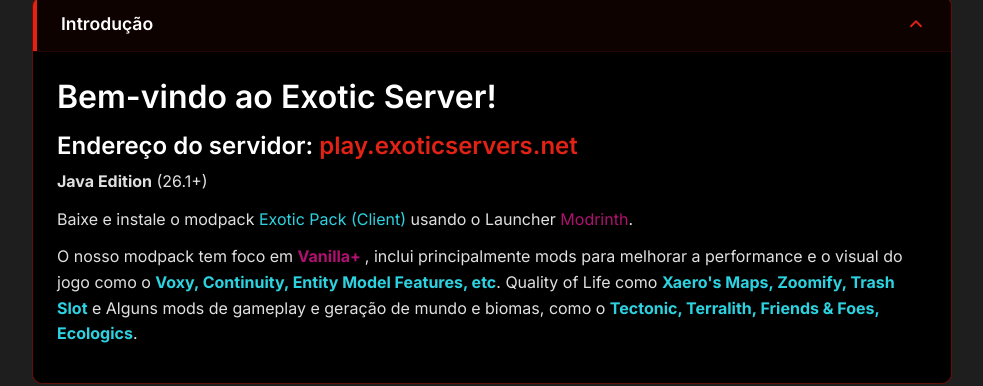
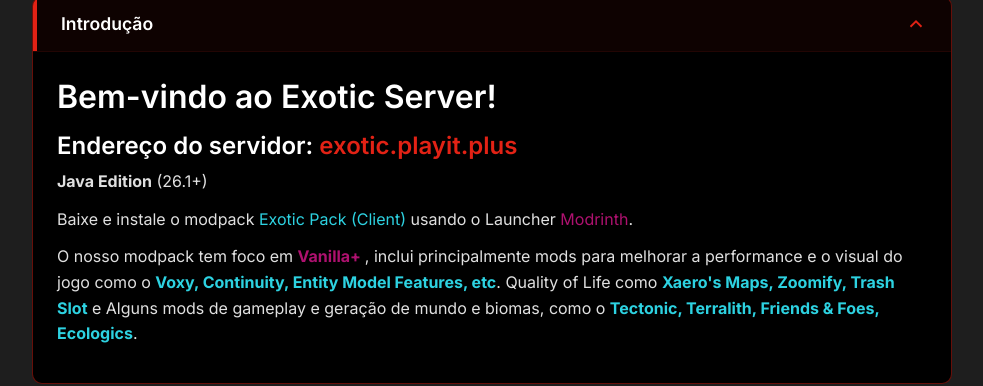
Before and after one commit to exotic-group/mc-exotic-server, a Jekyll site: the page built from docs/index.md, in a window 1280 px wide and 1188 px high. Shown: the part 464-850 px from the top of the window, without its empty margins (148-1131 px from the left). Built offline with Jekyll 4.4.1, drawn with Linux system fonts in a browser that asks for light colours.

Commit message:
Update server address in index.md to reflect new domain

```diff
--- a/docs/index.md
+++ b/docs/index.md
@@ -11,7 +11,7 @@
 {% capture intro_content %}
 
 <h1>Bem-vindo ao Exotic Server!</h1>
-<h2>Endereço do servidor: <a class="orange-text copy-link" href="play.exoticservers.net">play.exoticservers.net</a></h2>
+<h2>Endereço do servidor: <a class="orange-text copy-link" href="exotic.playit.plus">exotic.playit.plus</a></h2>
 
 <p><strong>Java Edition</strong> (26.1+)</p>
 
@@ -37,6 +37,7 @@
 {% include command.html cmd='/tpahere &lt;jogador&gt;' desc='Solicita teleporte de outro jogador para sua localização.' %}
 {% include command.html cmd='/tpa accept' desc='Aceita pedido de TP de outro Jogador.' %}
 {% include command.html cmd='/tpa deny' desc='Recusa pedido de TP de outro Jogador.' %}
+{% include command.html cmd='/flan menu' desc='Menu de Claim (terreno), precisa esta dentro de um terreno para funcionar direito.' %}
 {% include command.html cmd='Claim de Terreno' desc='Para realizar o claim de terreno é necessário usar uma enxada de ouro.' %}
 <a href="https://wiki.blazing-coop.net/flan/user_guides/Getting-Started" class="turquoise-text">Tutorial Claim</a>
 
```
